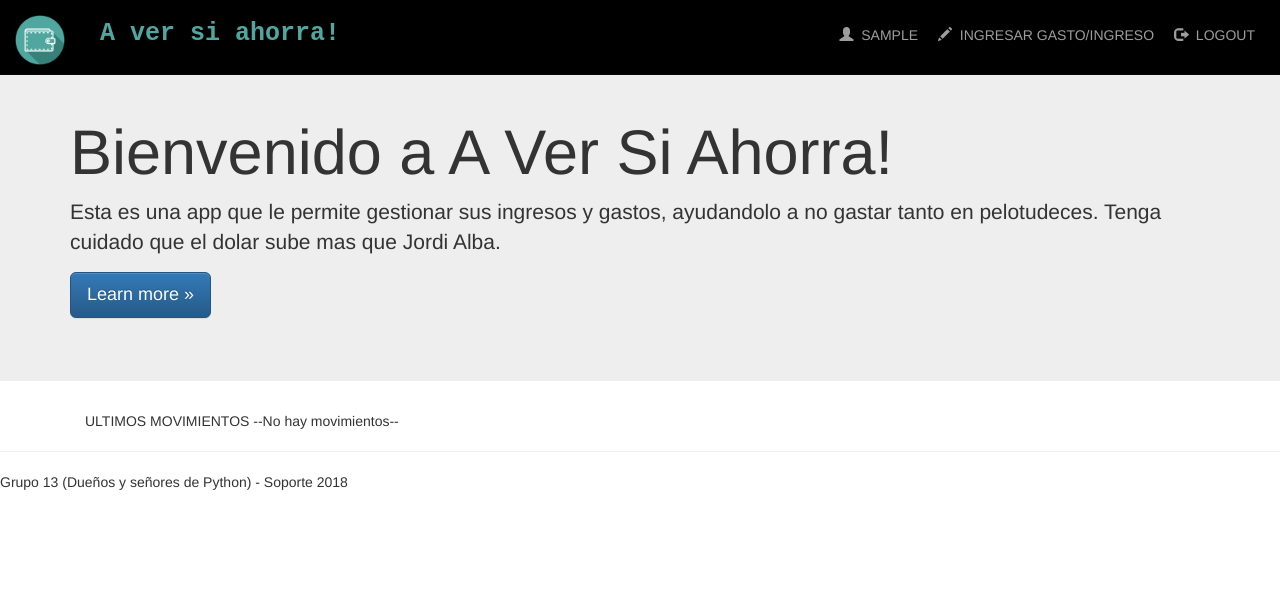
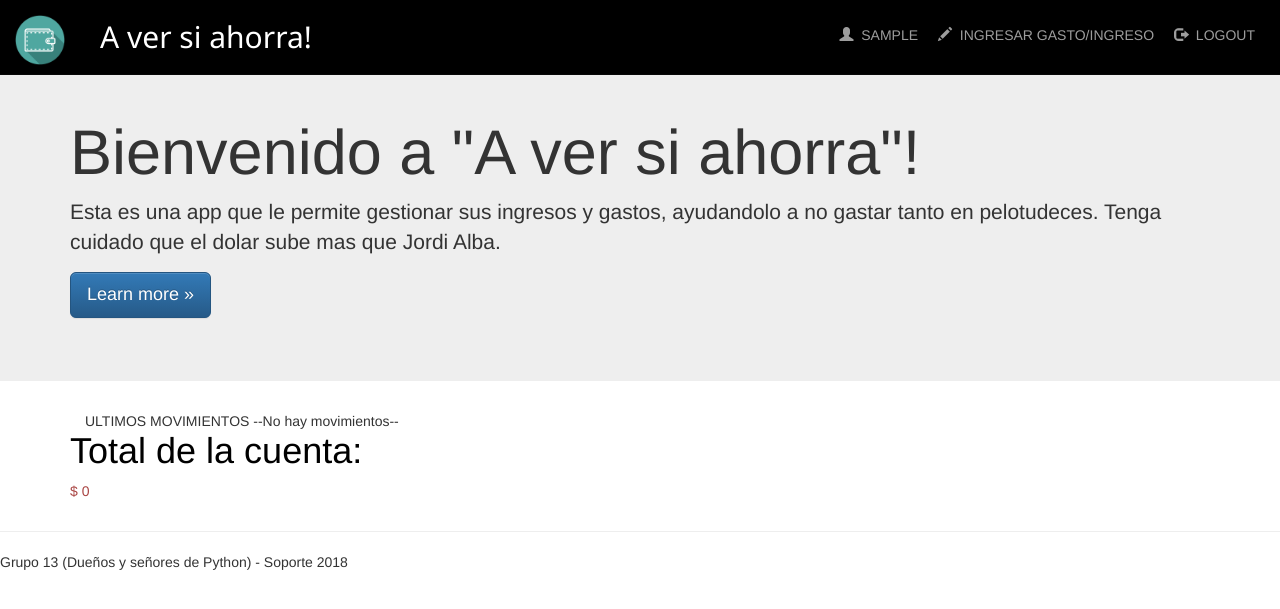
Before and after one commit to nawealvarez/TpSoporteGrupo13, a Flask app: page / in a window 1280 px wide. Shown: the top 609 px of the page. Run offline with Flask 2, Linux system fonts and the light colour scheme; the visitor is signed in with stand-in values (Sample User, id 1); data that the repository does not hold is empty; some libraries are stand-ins or nearby versions.

Commit message:
balance en index page

```diff
--- a/billeterapp2.0/datos/registros.py
+++ b/billeterapp2.0/datos/registros.py
@@ -23,3 +23,8 @@ class RegistroData():
     def get_lasts_registers(userid, top):
         db = Connection.connect()
         return db.registros.find({"userid": userid}, sort=[("fecha", pymongo.DESCENDING)]).limit(top)
+
+    @staticmethod
+    def get_montos(userid):
+        db = Connection.connect()
+        return db.registros.find({"userid": userid}, {"valor": 1})
--- a/billeterapp2.0/negocio/registros.py
+++ b/billeterapp2.0/negocio/registros.py
@@ -15,6 +15,14 @@ class RegistroLogic():
         col = list(RegistroData.get_lasts_registers(userid, top))
         return col
 
+    @staticmethod
+    def get_balance(userid):
+        montos = list(RegistroData.get_montos(userid))
+        count = 0
+        for m in montos:
+            count = count + int(m["valor"])
+        return count
+
 
 
    # def sort_by_date(self):
--- a/billeterapp2.0/presentacion/billeterapp.py
+++ b/billeterapp2.0/presentacion/billeterapp.py
@@ -25,8 +25,11 @@ def load_user(userid):
 def index():
     if current_user.is_authenticated:
         moves = RegistroLogic.get_lasts_registers(current_user.get_id(), 10)
-    else: moves = None
-    return render_template("index.html", title="index", moves=moves)
+        balance = RegistroLogic.get_balance(current_user.get_id())
+    else:
+        moves = None
+        balance = None
+    return render_template("index.html", title="index", moves=moves, balance=balance)
 
 
 #@app.route("/lista")
--- a/billeterapp2.0/presentacion/static/css/main.css
+++ b/billeterapp2.0/presentacion/static/css/main.css
@@ -30,11 +30,12 @@ h1{
   }
 
   .brand-title{
-      font-family: 'Courier New', Courier, monospace;
+      font-family:'Segoe UI', Tahoma, Geneva, Verdana, sans-serif;
       display: block;
-      font-weight: bold;
-      color: #4fa7a0;
-      font-size: 25px;
+      font-weight: italic;
+      /*color: #4fa7a0;*/
+      color: white;
+      font-size: 30px;
       float: left;
       height: 0;
       margin: 20px;
--- /dev/null
+++ b/billeterapp2.0/presentacion/templates/balance.html
@@ -0,0 +1,4 @@
+{%block balance%}
+    <h1>Total de la cuenta:</h1>
+    <p {%if balance > 0%} class="text-success" {%else%} class="text-danger" {%endif%}>$ {{balance}}</p>
+{%endblock%}
--- a/billeterapp2.0/presentacion/templates/base.html
+++ b/billeterapp2.0/presentacion/templates/base.html
@@ -60,8 +60,8 @@
     {%block jumbotron%}
     <!-- Main jumbotron for a primary marketing message or call to action -->
     <div class="jumbotron">
-      <div class="container">
-        <h1>Bienvenido a A Ver Si Ahorra!</h1>
+      <div class="container ">
+        <h1>Bienvenido a "A ver si ahorra"!</h1>
         <p>Esta es una app que le permite gestionar sus ingresos y gastos, ayudandolo a no gastar tanto en pelotudeces.
             Tenga cuidado que el dolar sube mas que Jordi Alba.
         </p>
--- a/billeterapp2.0/presentacion/templates/index.html
+++ b/billeterapp2.0/presentacion/templates/index.html
@@ -1,7 +1,7 @@
 {%extends "base.html" %}
 {%block content%}
-
     {%if current_user.is_authenticated%}
         {%include "moves_list.html"%}
+        {%include "balance.html"%}
     {%endif%}
 {%endblock%}
--- a/billeterapp2.0/presentacion/templates/moves_list.html
+++ b/billeterapp2.0/presentacion/templates/moves_list.html
@@ -18,7 +18,7 @@
                         {%endif%}>
                         <th scope="row">{{loop.index}}</th>
                         <td>{{move.fecha.strftime('%d-%m-%Y')}}</td>
-                        <td>{{move.valor}}</td>
+                        <td>$ {{move.valor}}</td>
                         <td>{{move.descripcion}}</td>
                     </tr>
                     {%endfor%}
```
